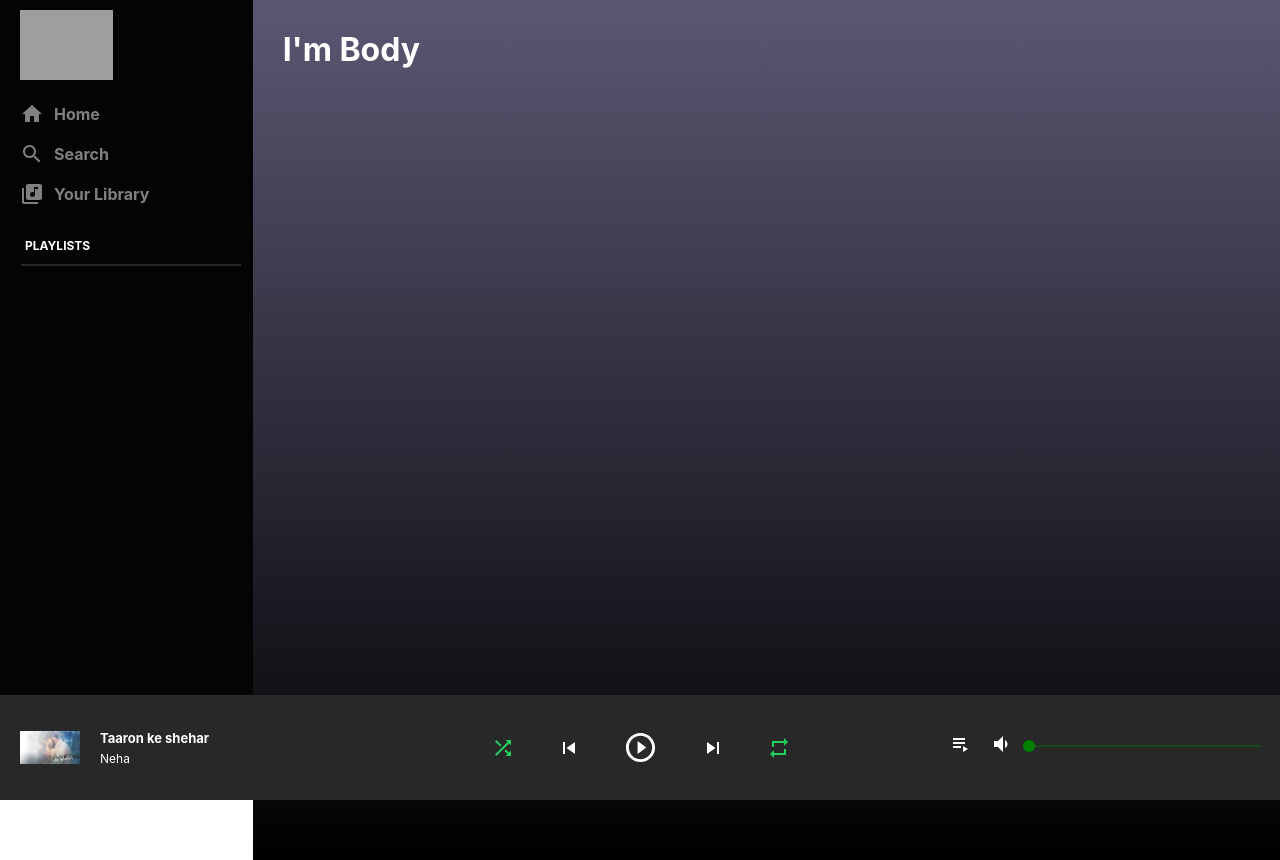
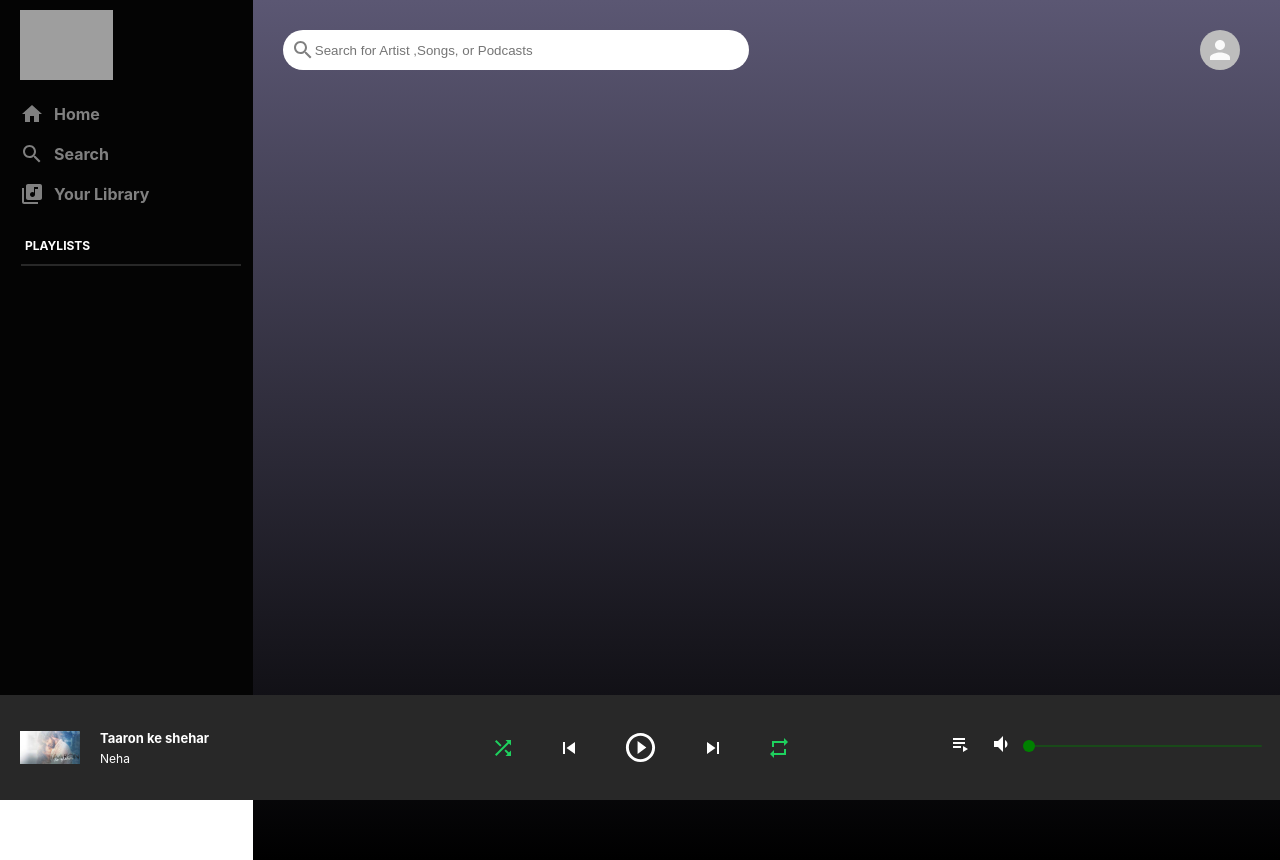
Before and after one commit to Mdakhib/Spotify-Clone, a React (Create React App) app: page / in a window 1280 px wide. Built offline with nearby package versions, Linux system fonts and the light colour scheme; grey boxes are pictures that could not be loaded; what spotify-web-api-js would draw is missing.

Commit message:
header created and styled and data is fetchig through the token by ContextApi and reducer

```diff
--- a/src/App.js
+++ b/src/App.js
@@ -48,7 +48,7 @@ function App() {
   console.log('MD',user)
   console.log("Token", token);
 
-  return <div>{token ? <Player /> : <Login />}</div>;
+  return <div>{token ? <Player  /> : <Login />}</div>;
 }
 
 export default App;
--- a/src/components/Body.js
+++ b/src/components/Body.js
@@ -1,10 +1,11 @@
 import React from 'react'
 import '../styles/body.css'
+import Header from './Header'
 
-function Body() {
+function Body({spotify}) {
     return (
         <div className='body'>
-            <h1>I'm Body</h1>
+            <Header spotify={spotify} />
         </div>
     )
 }
--- /dev/null
+++ b/src/components/Header.js
@@ -0,0 +1,27 @@
+import { Search } from "@material-ui/icons";
+import React from "react";
+import "../styles/header.css";
+import { Avatar } from "@material-ui/core";
+import { useDataLayerValue } from "../DataLayer";
+
+function Header() {
+  const [{ user }, dispatch] = useDataLayerValue();
+
+  return (
+    <div className="header">
+      <div className="header__left">
+        <Search />
+        <input
+          type="text"
+          placeholder="Search for Artist ,Songs, or Podcasts "
+        />
+      </div>
+      <div className="header__right">
+        <Avatar src={user?.images[0]?.url} alt={user?.display_name} />
+        <h4>{user?.display_name} </h4>
+      </div>
+    </div>
+  );
+}
+
+export default Header;
--- a/src/components/Player.js
+++ b/src/components/Player.js
@@ -4,14 +4,14 @@ import Sidebar from "./Sidebar";
 import Body from './Body';
 import Footer from './Footer';
 
-function Player() {
+function Player({spotify}) {
     return (
         <div className='player'>
             <div className="player__body">
                 {/* sidebar */}
                 <Sidebar />
                 {/* body */}
-                <Body />
+                <Body spotify={spotify}  />
             </div>
             <Footer />
             {/* footer */}
--- /dev/null
+++ b/src/styles/header.css
@@ -0,0 +1,32 @@
+.header{
+    display: flex;
+    justify-content: space-between;
+    margin-bottom: 30px;
+}
+
+.header__left{
+    background-color: white;
+    color: grey;
+    border-radius: 30px;
+    display: flex;
+    align-items: center;
+    min-width: 70px;
+    flex: 0.5;
+    padding: 8px;
+}
+
+.header__left >input{
+    border: none;
+    width: 100%;
+    outline: none;
+}
+
+.header__right{
+    display: flex;
+    align-items: center;
+
+}
+
+.header__right >h4{
+    margin-left: 10px;
+}
```
Also changed, not shown: public/images/akhib.jpg (added).
